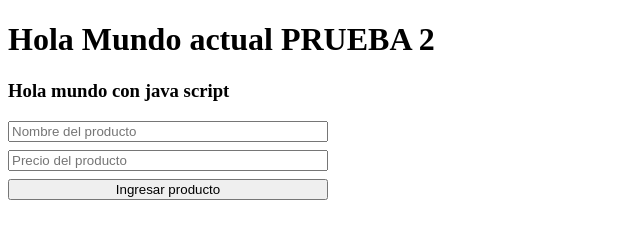
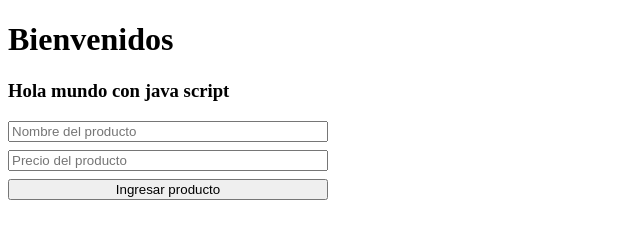
Before and after one commit to miguelgallegoscalderon/app-stock, a website: page public/index.html in a window 1280 px wide. Shown: the whole page, without its empty margins (0-640 px from the left). Drawn offline with Linux system fonts and the light colour scheme.

```diff
--- a/public/index.html
+++ b/public/index.html
@@ -10,7 +10,7 @@
 
 </head>
 <body>
-    <h1>Hola Mundo actual PRUEBA 2</h1>
+    <h1>Bienvenidos</h1>
 <h3>Hola mundo con java script</h3>
 
     <div class ="form-container">
```
